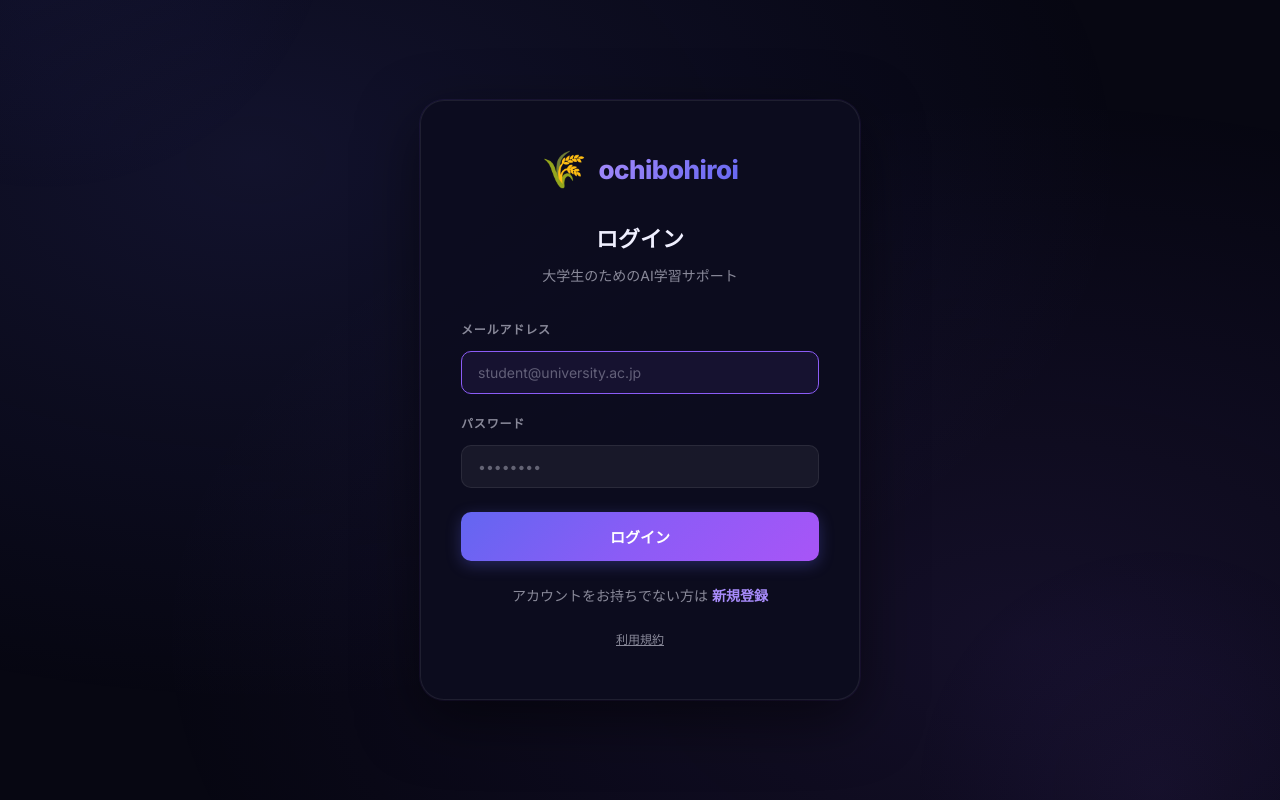
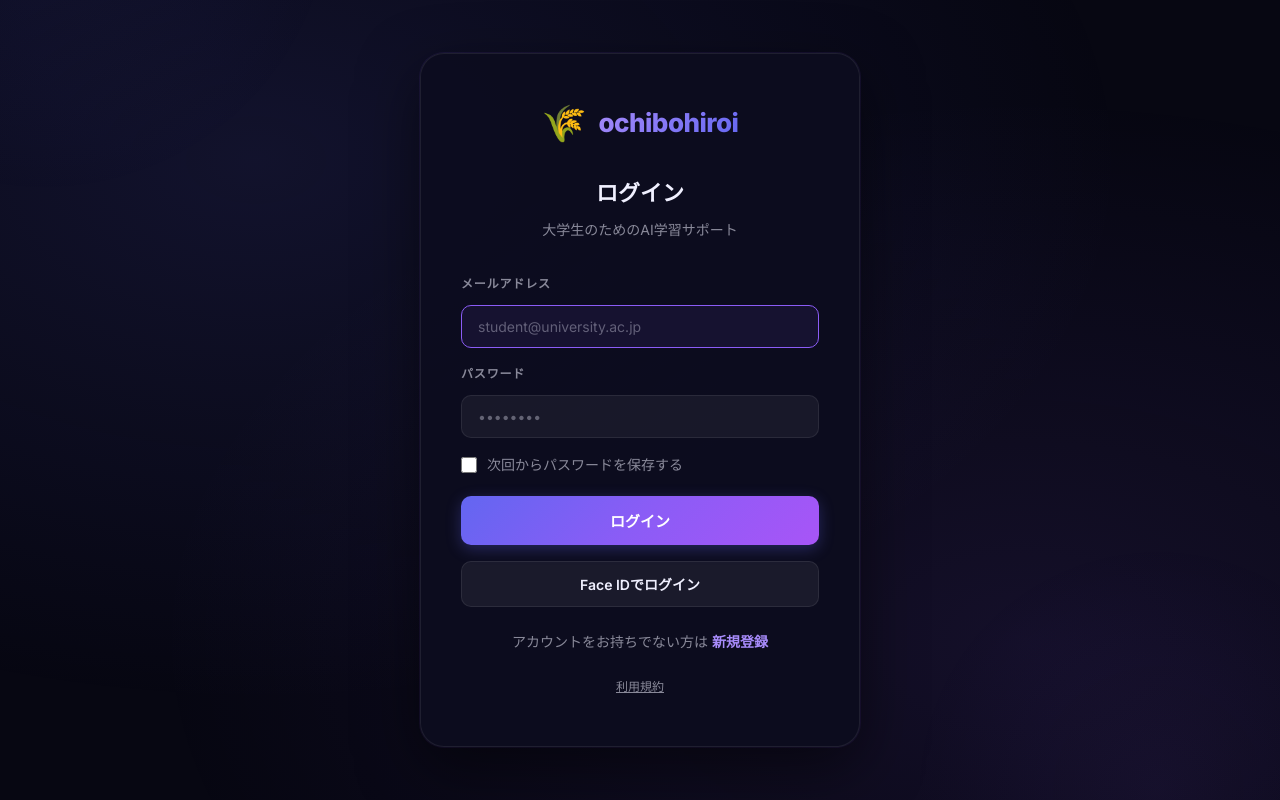
Before and after one commit to takadou211117-cmyk/ochibohiroi, a Next.js app: page /login in a window 1280 px wide. Built offline with nearby package versions, Linux system fonts and the light colour scheme.

Commit message:
Add password save and Face ID login support

```diff
--- a/app/login/page.module.css
+++ b/app/login/page.module.css
@@ -81,7 +81,7 @@
 .form {
   display: flex;
   flex-direction: column;
-  gap: 20px;
+  gap: 16px;
 }
 
 .field {
@@ -90,12 +90,34 @@
   gap: 6px;
 }
 
+.rememberRow {
+  display: flex;
+  align-items: center;
+  gap: 10px;
+  font-size: 14px;
+  color: var(--text-secondary);
+  cursor: pointer;
+}
+
+.rememberRow input {
+  width: 16px;
+  height: 16px;
+  accent-color: #8b5cf6;
+}
+
 .submitBtn {
   width: 100%;
   justify-content: center;
   padding: 14px;
   font-size: 15px;
   margin-top: 4px;
+}
+
+.biometricBtn {
+  width: 100%;
+  justify-content: center;
+  padding: 12px;
+  font-size: 14px;
 }
 
 .smallSpinner {
--- a/app/login/page.tsx
+++ b/app/login/page.tsx
@@ -1,5 +1,5 @@
 "use client";
-import { useState } from "react";
+import { useEffect, useState } from "react";
 import { signIn } from "next-auth/react";
 import { useRouter } from "next/navigation";
 import Link from "next/link";
@@ -9,17 +9,63 @@ export default function LoginPage() {
   const router = useRouter();
   const [email, setEmail] = useState("");
   const [password, setPassword] = useState("");
+  const [rememberMe, setRememberMe] = useState(true);
   const [loading, setLoading] = useState(false);
   const [error, setError] = useState("");
+  const [supportsBiometric, setSupportsBiometric] = useState(false);
 
-  const handleSubmit = async (e: React.FormEvent) => {
-    e.preventDefault();
+  useEffect(() => {
+    const storedEmail = localStorage.getItem("savedEmail");
+    const storedRemember = localStorage.getItem("rememberPassword") === "true";
+    setRememberMe(storedRemember);
+    if (storedEmail) setEmail(storedEmail);
+
+    const biometricAvailable = typeof window !== "undefined" &&
+      !!(navigator.credentials && (navigator.credentials as any).get);
+    setSupportsBiometric(biometricAvailable);
+
+    if (storedRemember && biometricAvailable) {
+      restoreSavedCredential();
+    }
+  }, []);
+
+  const restoreSavedCredential = async () => {
+    if (!navigator.credentials?.get) return;
+    try {
+      const credential = await (navigator.credentials as any).get({
+        password: true,
+        mediation: "optional",
+      });
+      if (credential?.password) {
+        setEmail(credential.id || "");
+        setPassword(credential.password);
+      }
+    } catch {
+      // ignore silent restore failures
+    }
+  };
+
+  const saveCredentials = async (emailValue: string, passwordValue: string) => {
+    try {
+      if (navigator.credentials?.store) {
+        const passwordCredential = new (window as any).PasswordCredential({
+          id: emailValue,
+          password: passwordValue,
+        });
+        await navigator.credentials.store(passwordCredential);
+      }
+    } catch {
+      // Browser may not support storing credentials; ignore
+    }
+  };
+
+  const login = async (emailValue: string, passwordValue: string) => {
     setLoading(true);
     setError("");
 
     const result = await signIn("credentials", {
-      email,
-      password,
+      email: emailValue,
+      password: passwordValue,
       redirect: false,
     });
 
@@ -27,9 +73,49 @@ export default function LoginPage() {
 
     if (result?.error) {
       setError("メールアドレスまたはパスワードが間違っています");
+      return false;
+    }
+
+    if (rememberMe) {
+      localStorage.setItem("savedEmail", emailValue);
+      localStorage.setItem("rememberPassword", "true");
+      await saveCredentials(emailValue, passwordValue);
     } else {
-      router.push("/");
-      router.refresh();
+      localStorage.removeItem("savedEmail");
+      localStorage.setItem("rememberPassword", "false");
+    }
+
+    router.push("/");
+    router.refresh();
+    return true;
+  };
+
+  const handleSubmit = async (e: React.FormEvent) => {
+    e.preventDefault();
+    await login(email, password);
+  };
+
+  const handleFaceIdLogin = async () => {
+    if (!navigator.credentials?.get) {
+      setError("お使いのブラウザはFace IDログインに対応していません");
+      return;
+    }
+
+    setLoading(true);
+    setError("");
+
+    try {
+      const credential = await (navigator.credentials as any).get({
+        password: true,
+        mediation: "required",
+      });
+      if (!credential?.password) {
+        throw new Error("no credential");
+      }
+      await login(credential.id, credential.password);
+    } catch {
+      setError("Face IDでのログインに失敗しました。もう一度お試しください。");
+      setLoading(false);
     }
   };
 
@@ -55,6 +141,8 @@ export default function LoginPage() {
             <label className="label">メールアドレス</label>
             <input
               type="email"
+              name="email"
+              autoComplete="email"
               className="input"
               value={email}
               onChange={(e) => setEmail(e.target.value)}
@@ -67,6 +155,8 @@ export default function LoginPage() {
             <label className="label">パスワード</label>
             <input
               type="password"
+              name="current-password"
+              autoComplete="current-password"
               className="input"
               value={password}
               onChange={(e) => setPassword(e.target.value)}
@@ -74,6 +164,15 @@ export default function LoginPage() {
               required
             />
           </div>
+          <label className={styles.rememberRow}>
+            <input
+              type="checkbox"
+              checked={rememberMe}
+              onChange={(e) => setRememberMe(e.target.checked)}
+            />
+            次回からパスワードを保存する
+          </label>
+
           <button
             type="submit"
             className={`btn btn-primary ${styles.submitBtn}`}
@@ -88,6 +187,16 @@ export default function LoginPage() {
               "ログイン"
             )}
           </button>
+          {supportsBiometric && (
+            <button
+              type="button"
+              className={`btn btn-secondary ${styles.biometricBtn}`}
+              onClick={handleFaceIdLogin}
+              disabled={loading}
+            >
+              {loading ? "認証中..." : "Face IDでログイン"}
+            </button>
+          )}
         </form>
 
         <p className={styles.switchLink}>
```
